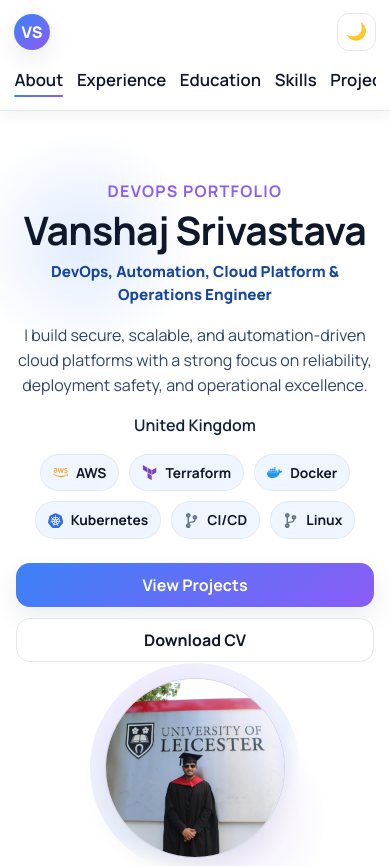
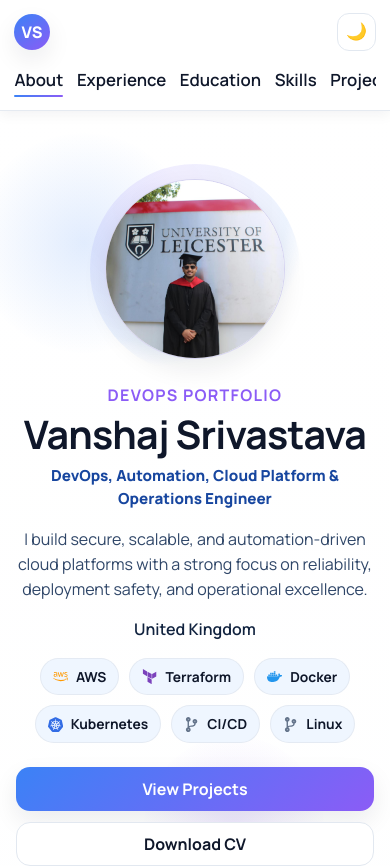
Before and after one commit to Vanshajsrivastava/react-frontend, a React (Create React App) app: page / in a window 390 px wide. Shown: the top 866 px of the page. Built offline with nearby package versions, Linux system fonts and the light colour scheme.

Commit message:
Refine portfolio UI tokens, hero balance, and responsive mobile flow

```diff
--- a/src/App.css
+++ b/src/App.css
@@ -1253,6 +1253,8 @@ footer {
 
   .hero-photo-wrap {
     justify-content: center;
+    order: -1;
+    margin-bottom: 8px;
   }
 
   .hero-photo-wrap::before {
```
